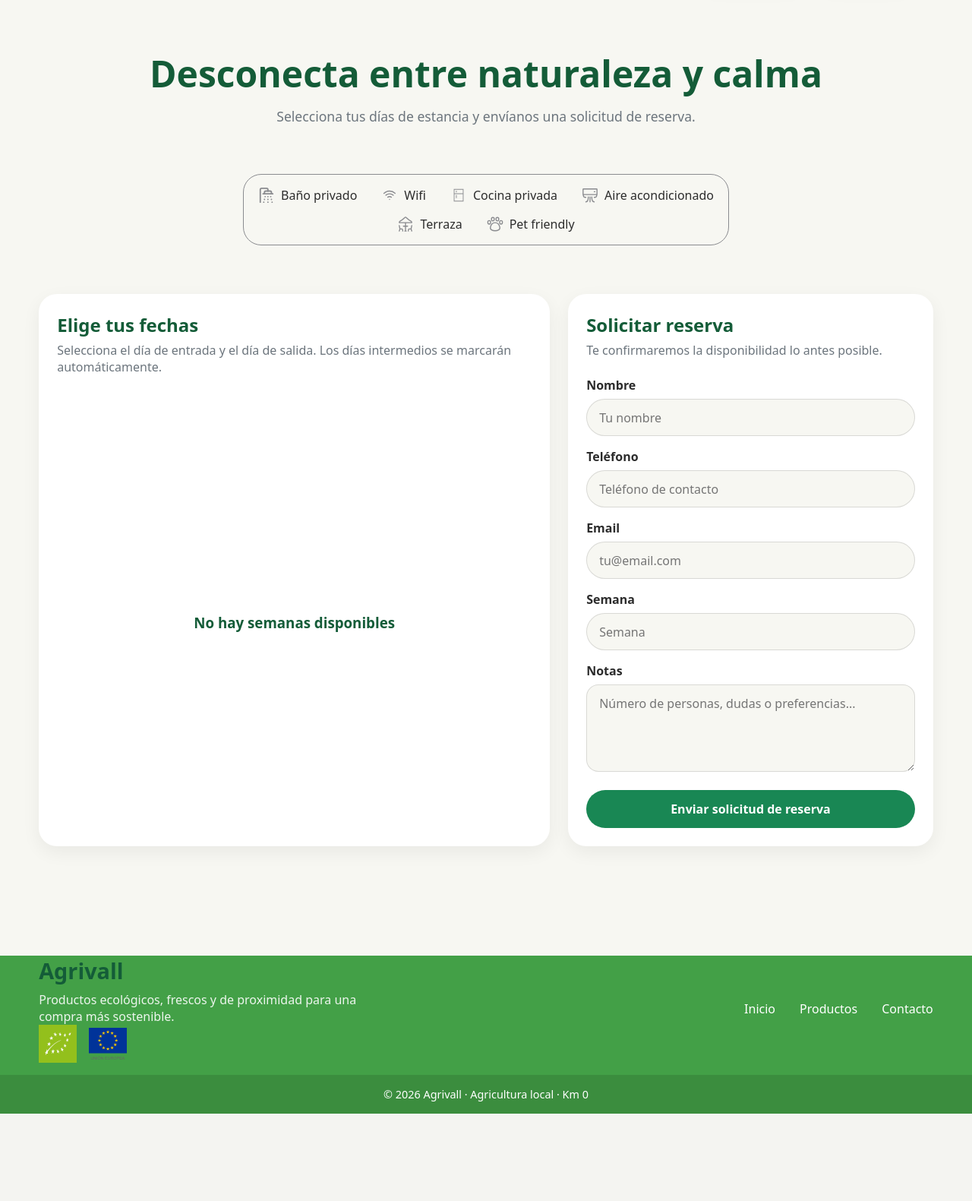
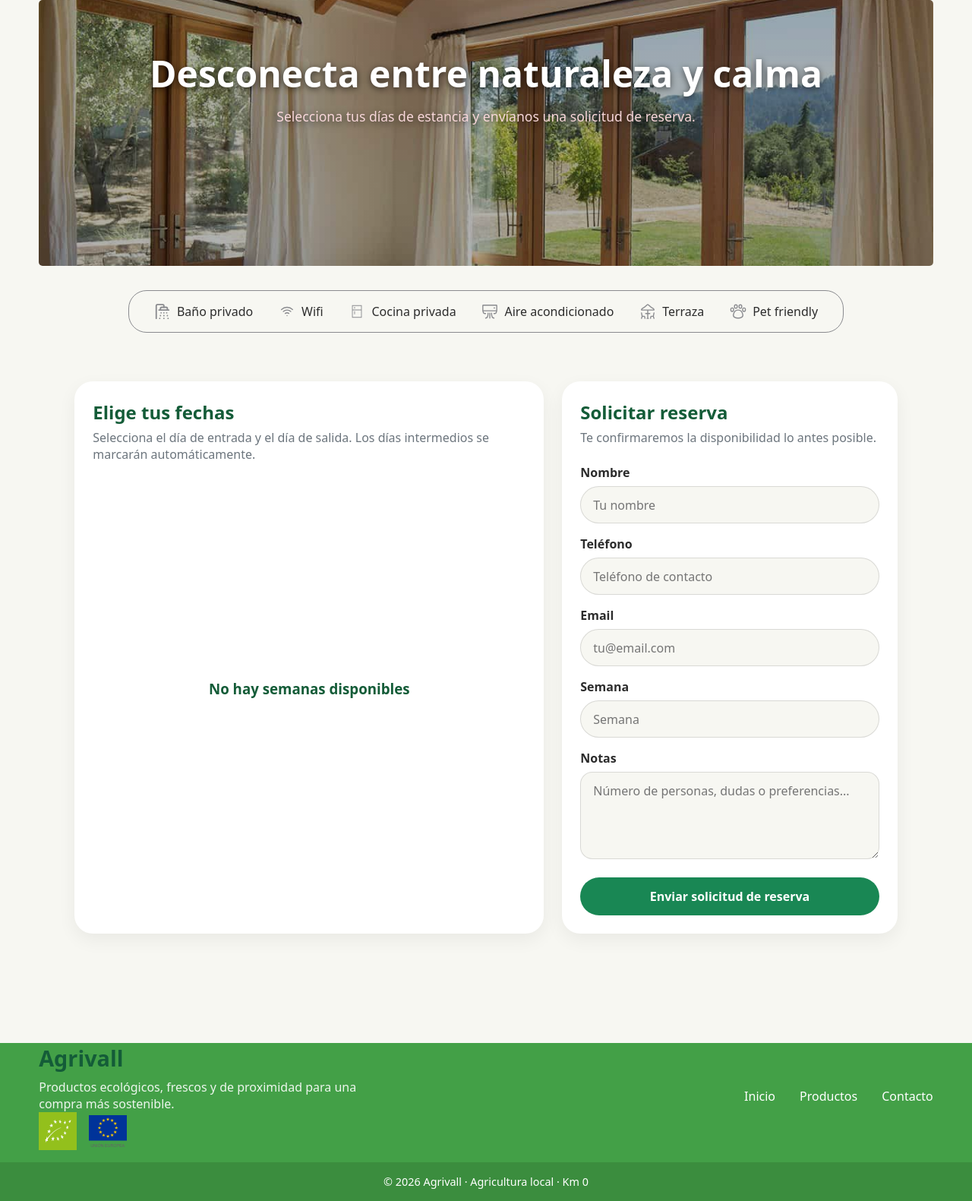
Before and after one commit to mtorpo/django-agrivall, a Django app: page /casilla/ in a window 1280 px wide. Shown: the part 79-1660 px from the top of the page at 76% size. Before the commit the page ends 1545 px from the top, so only its background shows below. Run offline with Django 5.2, Linux system fonts and the light colour scheme; data that the repository does not hold is empty.

Commit message:
width normalizer

```diff
--- a/agrivall/static/css/casilla.css
+++ b/agrivall/static/css/casilla.css
@@ -1,19 +1,39 @@
 .cabecera-casilla {
-    width: min(900px, 92%);
+    height: 350px;
+    /* width: 80%;  */
     margin: 0 auto;
     padding: 3rem 0 2rem;
     text-align: center;
+
+    /* IMAGEN */
+    /* background-image: url("../images/casilla/casilla4.jpg"); */
+
+    background:
+        linear-gradient(
+            rgba(0,0,0,.30),
+            rgba(0,0,0,.30)
+        ),
+        url("../images/casilla/casilla4.jpg");
+    background-size: cover;
+    background-position: center;
+    background-repeat: no-repeat;
+
+    border-radius: 5px;
 }
 
 .titulo-casilla {
     margin: 1rem 0 .75rem;
     font-size: clamp(2rem, 4vw, 3rem);
+    color: white;
+    text-shadow: 0 2px 8px rgba(0,0,0,.6);
 }
 
 .entradilla-casilla {
     max-width: 700px;
     margin: 0 auto;
     font-size: 1.1rem;
+    color: #f8d7da;
+    text-shadow: 0 2px 8px rgba(0,0,0,.6);
 }
 
 .zona-casilla {
@@ -229,7 +249,7 @@
     border: solid 1px #8a8b8f;
     border-radius: var(--border-radius);
     margin: 2rem auto;
-    width: 50%;
+    width: 80%;
     padding: 1rem;
 }
 
@@ -252,8 +272,8 @@
     display: flex;
     /* pantalla grande en fila y en pequeñas en varias */
     flex-wrap: wrap;
-    justify-content: center;
-    gap: 1rem 2rem;
+    justify-content: space-around;
+    gap: 1rem 0rem;
 }
 
 .caracteristicas li {
--- a/agrivall/static/css/index.css
+++ b/agrivall/static/css/index.css
@@ -5,7 +5,7 @@
 .pagina {
     width: var(--main-width);
     margin: 0 auto;
-    padding: 3rem 0 5rem;
+    padding: 0rem 0 5rem;
 }
 
 
@@ -14,8 +14,8 @@
    ========================================================= */
 
 .portada {
-    min-height: 520px;
-    border-radius: var(--radius);
+    min-height: 420px;
+    border-radius: var(--small-radius);
     padding: 2rem;
     margin-bottom: 3rem;
     display: flex;
--- a/agrivall/static/css/tema.css
+++ b/agrivall/static/css/tema.css
@@ -61,6 +61,12 @@ body{
     background-color: var(--bg-main);
     color: var(--text-main);
     font-family: var(--font-main);
+}
+
+/* Misma width y centrados a todos los main */
+main {
+    width: var(--main-width);
+    margin: 0 auto;
 }
 
 
```
